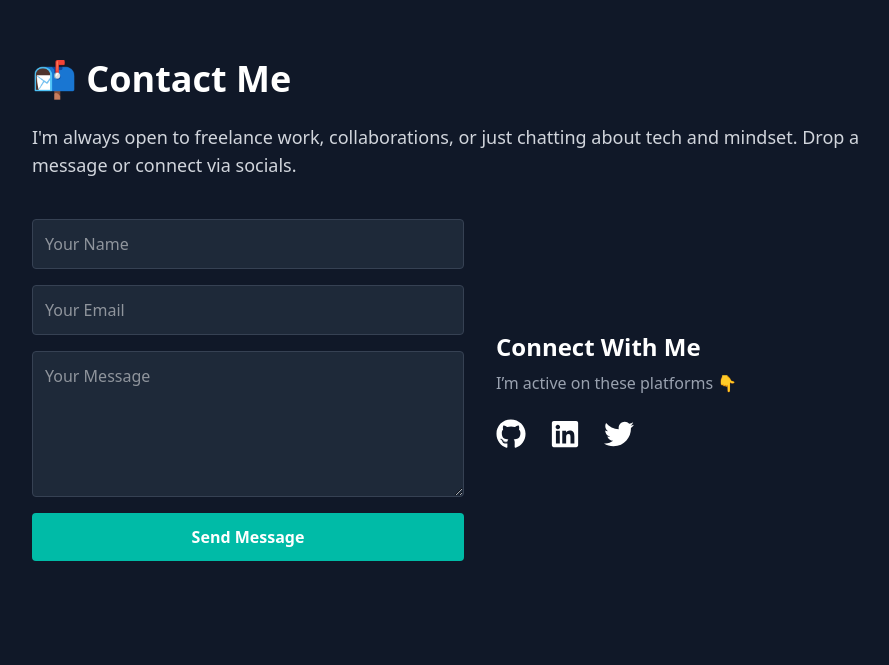
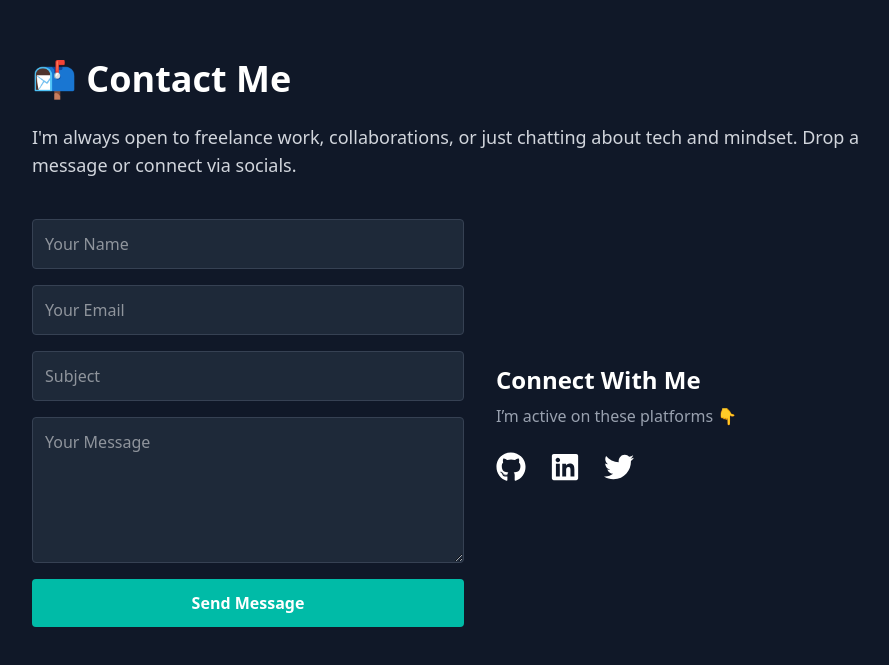
Before and after one commit to vamshiG24/portfolio, a React (Vite) app: page / in a window 1280 px wide. Shown: the part 4117-4782 px from the top of the page, without its empty margins (160-1049 px from the left). Built offline with nearby package versions, Linux system fonts and the light colour scheme.

Commit message:
email setup

```diff
--- a/package.json
+++ b/package.json
@@ -10,8 +10,10 @@
     "preview": "vite preview"
   },
   "dependencies": {
+    "@emailjs/browser": "^4.4.1",
     "@tailwindcss/vite": "^4.1.11",
     "aos": "^2.3.4",
+    "emailjs-com": "^3.2.0",
     "lottie-react": "^2.4.1",
     "lucide-react": "^0.536.0",
     "react": "^19.1.0",
--- a/src/components/Contact.jsx
+++ b/src/components/Contact.jsx
@@ -1,15 +1,44 @@
-import {useEffect} from 'react';
+import { useEffect, useRef } from 'react';
 import { FaGithub, FaLinkedin, FaTwitter } from 'react-icons/fa';
-import Aos from 'aos'
+import Aos from 'aos';
+import emailjs from '@emailjs/browser';
 
 const Contact = () => {
+  const form = useRef();
 
-  useEffect(()=>{
-    Aos.init({ duration: 1000 })
-  },[])
+  useEffect(() => {
+    Aos.init({ duration: 1000 });
+  }, []);
+
+  const sendEmail = (e) => {
+    e.preventDefault();
+
+    emailjs
+      .sendForm(
+        'service_wlydo98', // Replace with EmailJS Service ID
+        'template_3sz6ymh', // Replace with EmailJS Template ID
+        form.current,
+        '6eC8d4gCqPggsi5Hl'   // Replace with EmailJS Public Key
+      )
+      .then(
+        (result) => {
+          console.log(result.text);
+          alert('Message sent successfully!');
+          form.current.reset();
+        },
+        (error) => {
+          console.log(error.text);
+          alert('Failed to send message, please try again.');
+        }
+      );
+  };
 
   return (
-    <section id="contact" className="bg-gray-900 text-white min-h-screen pt-28 px-4 sm:px-10" data-aos='fade-up'>
+    <section
+      id="contact"
+      className="bg-gray-900 text-white min-h-screen pt-28 px-4 sm:px-10"
+      data-aos="fade-up"
+    >
       <div className="max-w-4xl mx-auto">
         <h2 className="text-4xl font-bold mb-6">📬 Contact Me</h2>
         <p className="mb-10 text-lg text-gray-300">
@@ -19,21 +48,31 @@ const Contact = () => {
 
         <div className="grid md:grid-cols-2 gap-8">
           {/* Contact Form */}
-          <form className="flex flex-col space-y-4">
+          <form ref={form} onSubmit={sendEmail} className="flex flex-col space-y-4">
             <input
               type="text"
               placeholder="Your Name"
+              name="user_name"
               className="p-3 rounded bg-gray-800 border border-gray-700 focus:outline-none focus:ring-2 focus:ring-teal-500"
               required
             />
             <input
               type="email"
               placeholder="Your Email"
+              name="user_email"
+              className="p-3 rounded bg-gray-800 border border-gray-700 focus:outline-none focus:ring-2 focus:ring-teal-500"
+              required
+            />
+            <input
+              type="text"
+              placeholder="Subject"
+              name="subject"
               className="p-3 rounded bg-gray-800 border border-gray-700 focus:outline-none focus:ring-2 focus:ring-teal-500"
               required
             />
             <textarea
               placeholder="Your Message"
+              name="message"
               rows="5"
               className="p-3 rounded bg-gray-800 border border-gray-700 focus:outline-none focus:ring-2 focus:ring-teal-500"
               required
@@ -53,13 +92,28 @@ const Contact = () => {
               <p className="text-gray-400 mt-2">I’m active on these platforms 👇</p>
             </div>
             <div className="flex space-x-6 text-3xl">
-              <a href="https://github.com/vamshiG24" target="_blank" rel="noopener noreferrer" className="hover:text-teal-400">
+              <a
+                href="https://github.com/vamshiG24"
+                target="_blank"
+                rel="noopener noreferrer"
+                className="hover:text-teal-400"
+              >
                 <FaGithub />
               </a>
-              <a href="https://www.linkedin.com/in/vamshi-gowni-8bba28322?utm_source=share&utm_campaign=share_via&utm_content=profile&utm_medium=android_app" target="_blank" rel="noopener noreferrer" className="hover:text-teal-400">
+              <a
+                href="https://www.linkedin.com/in/vamshi-gowni-8bba28322?utm_source=share&utm_campaign=share_via&utm_content=profile&utm_medium=android_app"
+                target="_blank"
+                rel="noopener noreferrer"
+                className="hover:text-teal-400"
+              >
                 <FaLinkedin />
               </a>
-              <a href="#" target="_blank" rel="noopener noreferrer" className="hover:text-teal-400">
+              <a
+                href="#"
+                target="_blank"
+                rel="noopener noreferrer"
+                className="hover:text-teal-400"
+              >
                 <FaTwitter />
               </a>
             </div>
```
Also changed, not shown: 1 other file (tests, documents, lock files or other folders).
